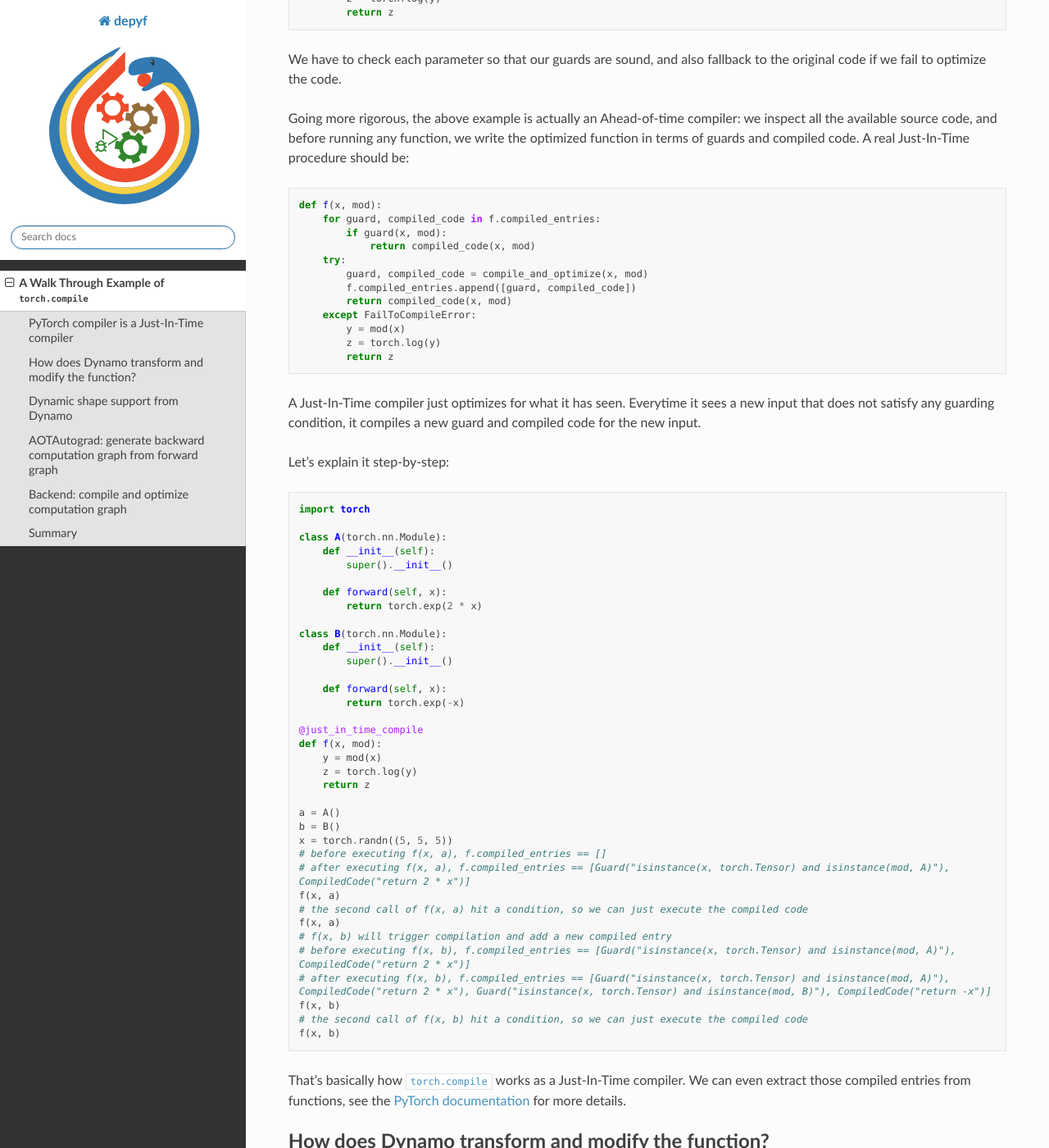
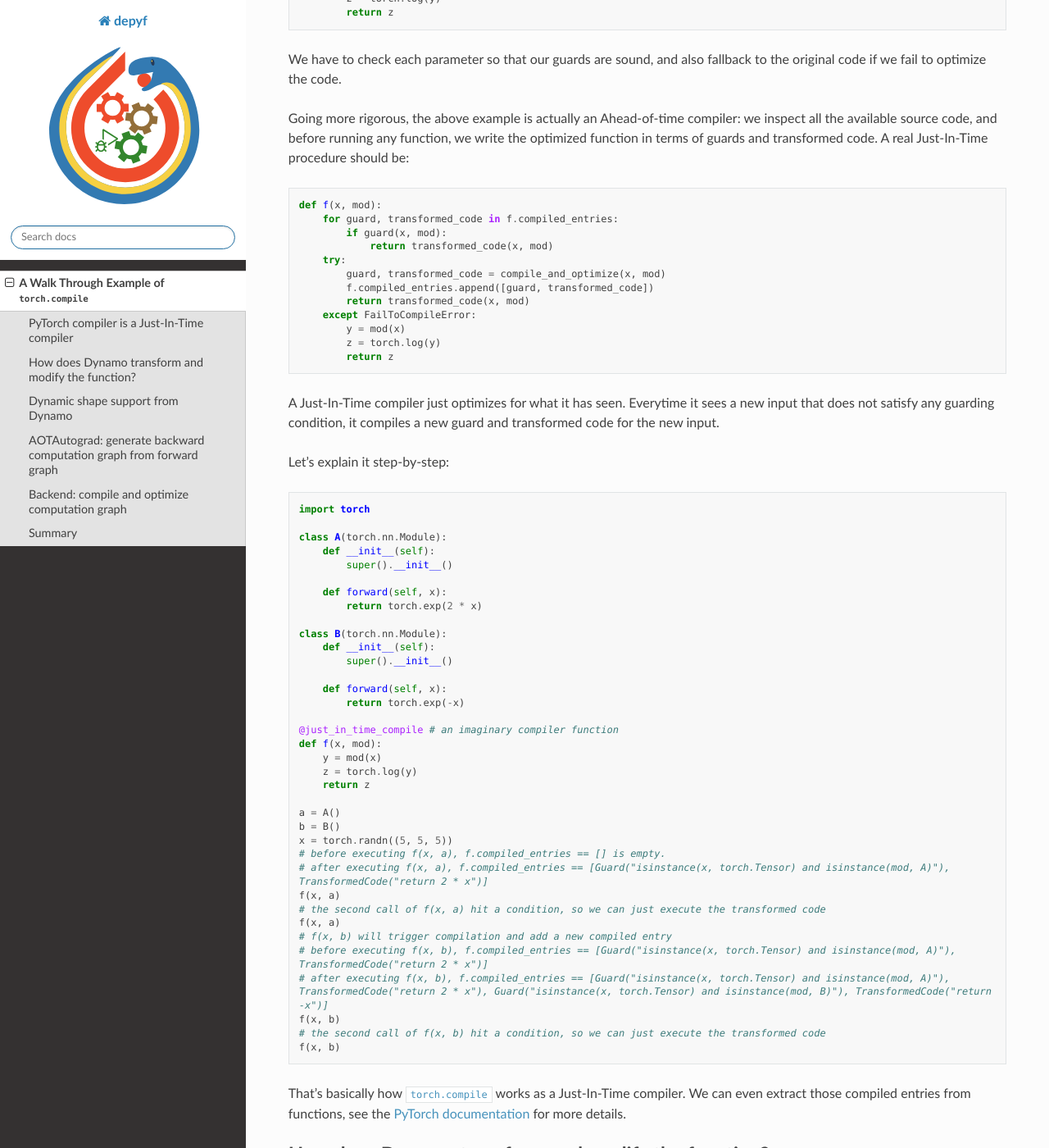
Before and after one commit to thuml/depyf, a Sphinx documentation site: the page built from docs/walk_through.rst, in a window 1280 px wide and 1400 px high, scrolled down 1984 px. Shown: the whole window at 82% size. Built offline with Sphinx 7.4.7 and the Read the Docs theme 2.0.0, drawn with Linux system fonts in a browser that asks for light colours; some of the changed text lies outside the part shown.

Commit message:
draft of graph

```diff
--- a/docs/walk_through.rst
+++ b/docs/walk_through.rst
@@ -26,7 +26,7 @@ In this tutorial, we will learn how does PyTorch compiler work for the following
     # execution of compiled functions
     output = function(shape_10_inputs)
 
-The code tries to implement a strange activation function :math:`\text{cos}(\text{cos}(x))`, and scales the output according to its activation value, then multiplies the output with another tensor ``y``.
+The code tries to implement an activation function :math:`\text{cos}(\text{cos}(x))`, and scales the output according to its activation value, then multiplies the output with another tensor ``y``.
 
 The tutorial intends to cover the following aspects of PyTorch compiler:
 
@@ -76,7 +76,7 @@ That's it! We can call it our fist Just-In-Time compiler, although it is `compil
 
 The basic workflow of a Just-In-Time compiler is: right before the function is executed, it analyzes if the execution can be optimized, and what is the condition under which the function execution can be optimized. Hopefully, the condition is general enough for new inputs, so that the benfit outweights the cost of Just-In-Time compilation.
 
-This leads to two basic concepts in Just-In-Time compilers: guards, and compiled code. Guards are conditions when the functions can be optimized, and compiled code is the optimized version of functions. In the above simple Just-In-Time compiler example, ``isinstance(mod, A)`` is a guard, and ``return 2 * x`` is the corresponding compiled code that is equivalent to the original code under the guarding condition, but is significantly faster.
+This leads to two basic concepts in Just-In-Time compilers: guards, and transformed code. Guards are conditions when the functions can be optimized, and transformed code is the optimized version of functions. In the above simple Just-In-Time compiler example, ``isinstance(mod, A)`` is a guard, and ``return 2 * x`` is the corresponding transformed code that is equivalent to the original code under the guarding condition, but is significantly faster.
 
 And if we want to be rigorous, our Just-In-Time example should be updated as follows:
 
@@ -94,24 +94,24 @@ And if we want to be rigorous, our Just-In-Time example should be updated as fol
 
 We have to check each parameter so that our guards are sound, and also fallback to the original code if we fail to optimize the code.
 
-Going more rigorous, the above example is actually an Ahead-of-time compiler: we inspect all the available source code, and before running any function, we write the optimized function in terms of guards and compiled code. A real Just-In-Time procedure should be:
+Going more rigorous, the above example is actually an Ahead-of-time compiler: we inspect all the available source code, and before running any function, we write the optimized function in terms of guards and transformed code. A real Just-In-Time procedure should be:
 
 .. code-block:: python
 
     def f(x, mod):
-        for guard, compiled_code in f.compiled_entries:
+        for guard, transformed_code in f.compiled_entries:
             if guard(x, mod):
-                return compiled_code(x, mod)
+                return transformed_code(x, mod)
         try:
-            guard, compiled_code = compile_and_optimize(x, mod)
-            f.compiled_entries.append([guard, compiled_code])
-            return compiled_code(x, mod)
+            guard, transformed_code = compile_and_optimize(x, mod)
+            f.compiled_entries.append([guard, transformed_code])
+            return transformed_code(x, mod)
         except FailToCompileError:
             y = mod(x)
             z = torch.log(y)
             return z
 
-A Just-In-Time compiler just optimizes for what it has seen. Everytime it sees a new input that does not satisfy any guarding condition, it compiles a new guard and compiled code for the new input.
+A Just-In-Time compiler just optimizes for what it has seen. Everytime it sees a new input that does not satisfy any guarding condition, it compiles a new guard and transformed code for the new input.
 
 Let's explain it step-by-step:
 
@@ -133,7 +133,7 @@ Let's explain it step-by-step:
         def forward(self, x):
             return torch.exp(-x)
 
-    @just_in_time_compile
+    @just_in_time_compile # an imaginary compiler function
     def f(x, mod):
         y = mod(x)
         z = torch.log(y)
@@ -142,16 +142,16 @@ Let's explain it step-by-step:
     a = A()
     b = B()
     x = torch.randn((5, 5, 5))
-    # before executing f(x, a), f.compiled_entries == []
-    # after executing f(x, a), f.compiled_entries == [Guard("isinstance(x, torch.Tensor) and isinstance(mod, A)"), CompiledCode("return 2 * x")]
+    # before executing f(x, a), f.compiled_entries == [] is empty.
+    # after executing f(x, a), f.compiled_entries == [Guard("isinstance(x, torch.Tensor) and isinstance(mod, A)"), TransformedCode("return 2 * x")]
     f(x, a)
-    # the second call of f(x, a) hit a condition, so we can just execute the compiled code
+    # the second call of f(x, a) hit a condition, so we can just execute the transformed code
     f(x, a)
     # f(x, b) will trigger compilation and add a new compiled entry
-    # before executing f(x, b), f.compiled_entries == [Guard("isinstance(x, torch.Tensor) and isinstance(mod, A)"), CompiledCode("return 2 * x")]
-    # after executing f(x, b), f.compiled_entries == [Guard("isinstance(x, torch.Tensor) and isinstance(mod, A)"), CompiledCode("return 2 * x"), Guard("isinstance(x, torch.Tensor) and isinstance(mod, B)"), CompiledCode("return -x")]
+    # before executing f(x, b), f.compiled_entries == [Guard("isinstance(x, torch.Tensor) and isinstance(mod, A)"), TransformedCode("return 2 * x")]
+    # after executing f(x, b), f.compiled_entries == [Guard("isinstance(x, torch.Tensor) and isinstance(mod, A)"), TransformedCode("return 2 * x"), Guard("isinstance(x, torch.Tensor) and isinstance(mod, B)"), TransformedCode("return -x")]
     f(x, b)
-    # the second call of f(x, b) hit a condition, so we can just execute the compiled code
+    # the second call of f(x, b) hit a condition, so we can just execute the transformed code
     f(x, b)
 
 That's basically how ``torch.compile`` works as a Just-In-Time compiler. We can even extract those compiled entries from functions, see the `PyTorch documentation <https://pytorch.org/docs/main/torch.compiler_deepdive.html#how-to-inspect-artifacts-generated-by-torchdynamo>`_ for more details.
```
Also changed, not shown: other parts of docs/walk_through.rst (+2 -2 lines), docs/_static/images/aot-joint-graph.svg, docs/_static/images/dynamo-workflow.svg, docs/_static/images/eager-joint-graph.svg.
